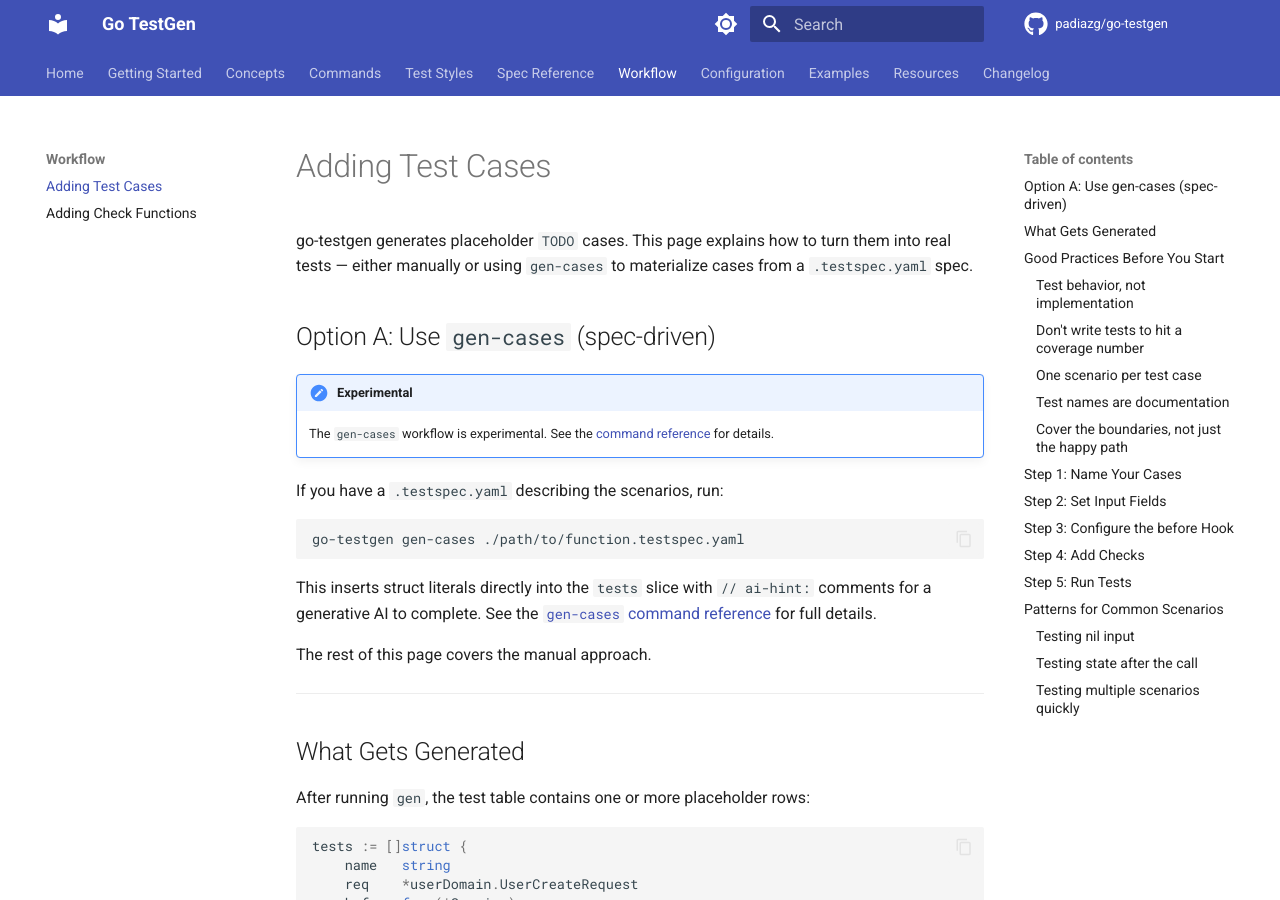
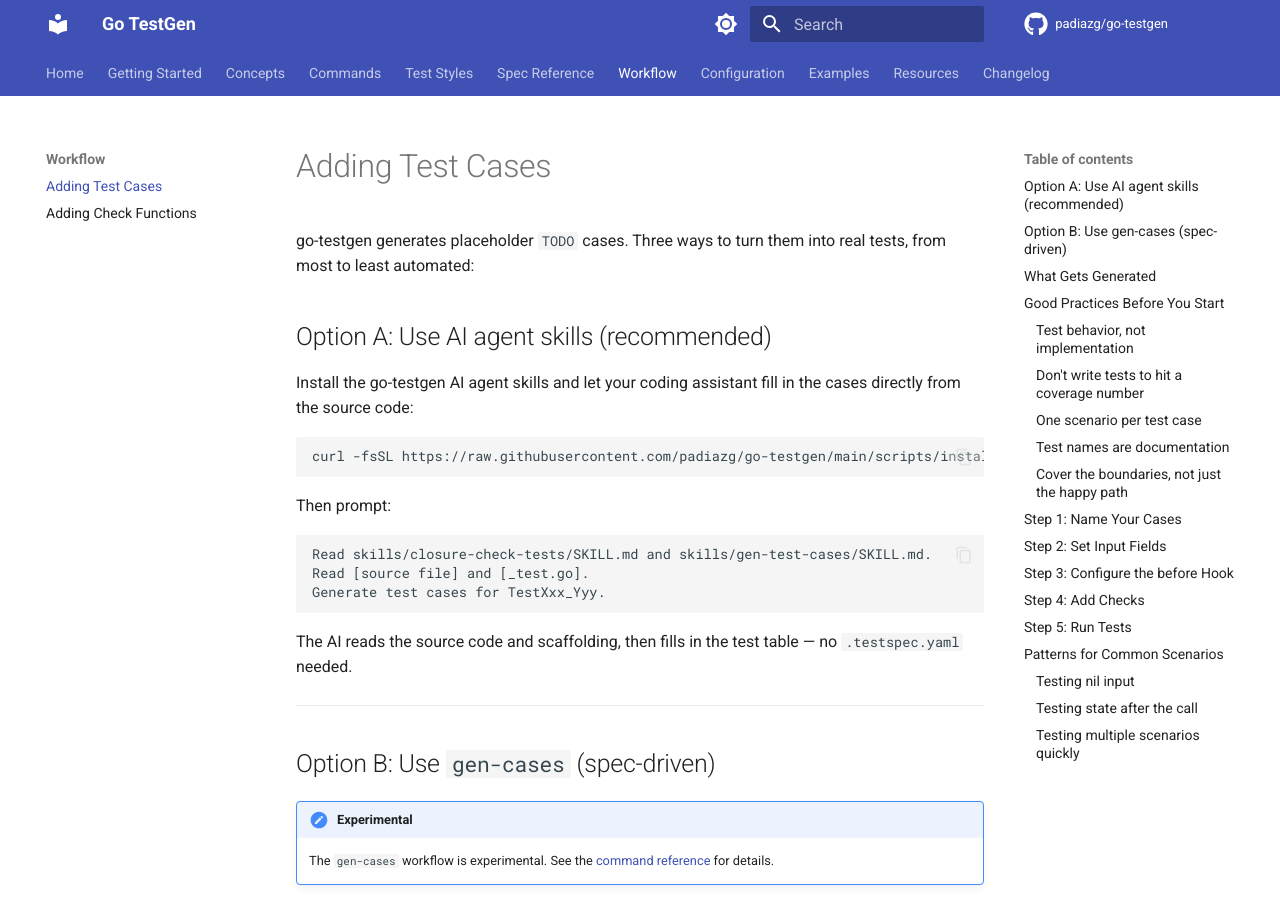
Before and after one commit to padiazg/go-testgen, an MkDocs documentation site: the page built from doc/docs/workflow/adding-test-cases.md, in a window 1280 px wide and 900 px high. Built offline with MkDocs 1.6.1 and Material for MkDocs 9.7.7, drawn with Linux system fonts in a browser that asks for light colours; comment, search, counter and statistics services are not loaded.

Commit message:
fixed option orders for adding test cases

````diff
--- a/doc/docs/workflow/adding-test-cases.md
+++ b/doc/docs/workflow/adding-test-cases.md
@@ -1,8 +1,28 @@
 # Adding Test Cases
 
-go-testgen generates placeholder `TODO` cases. This page explains how to turn them into real tests — either manually or using `gen-cases` to materialize cases from a `.testspec.yaml` spec.
+go-testgen generates placeholder `TODO` cases. Three ways to turn them into real tests, from most to least automated:
 
-## Option A: Use `gen-cases` (spec-driven)
+## Option A: Use AI agent skills (recommended)
+
+Install the go-testgen AI agent skills and let your coding assistant fill in the cases directly from the source code:
+
+```bash
+curl -fsSL https://raw.githubusercontent.com/padiazg/go-testgen/main/scripts/install.sh | bash
+```
+
+Then prompt:
+
+```
+Read skills/closure-check-tests/SKILL.md and skills/gen-test-cases/SKILL.md.
+Read [source file] and [_test.go].
+Generate test cases for TestXxx_Yyy.
+```
+
+The AI reads the source code and scaffolding, then fills in the test table — no `.testspec.yaml` needed.
+
+---
+
+## Option B: Use `gen-cases` (spec-driven)
 
 !!! note "Experimental"
     The `gen-cases` workflow is experimental. See the [command reference](../commands/gen-cases.md) for details.
````
Also changed, not shown: doc/docs/commands/gen-cases.md (+2 -0 lines).
